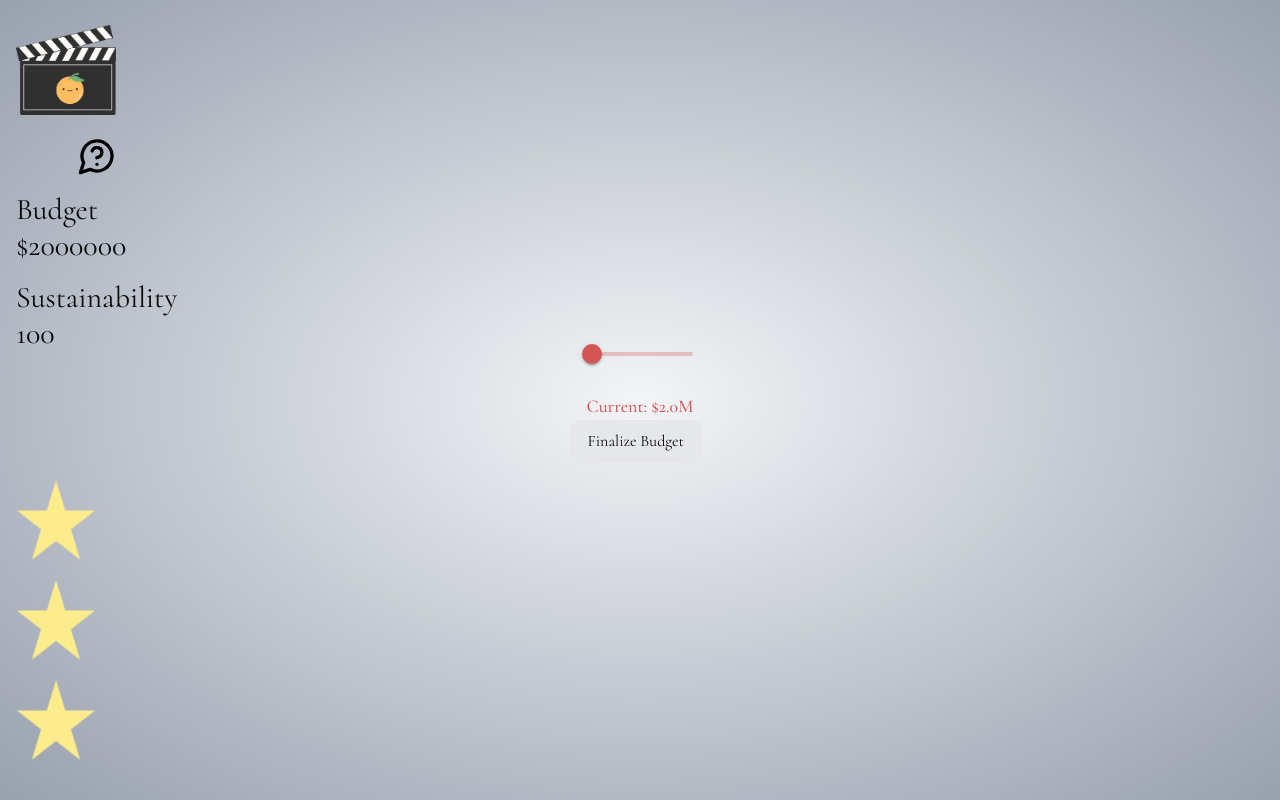
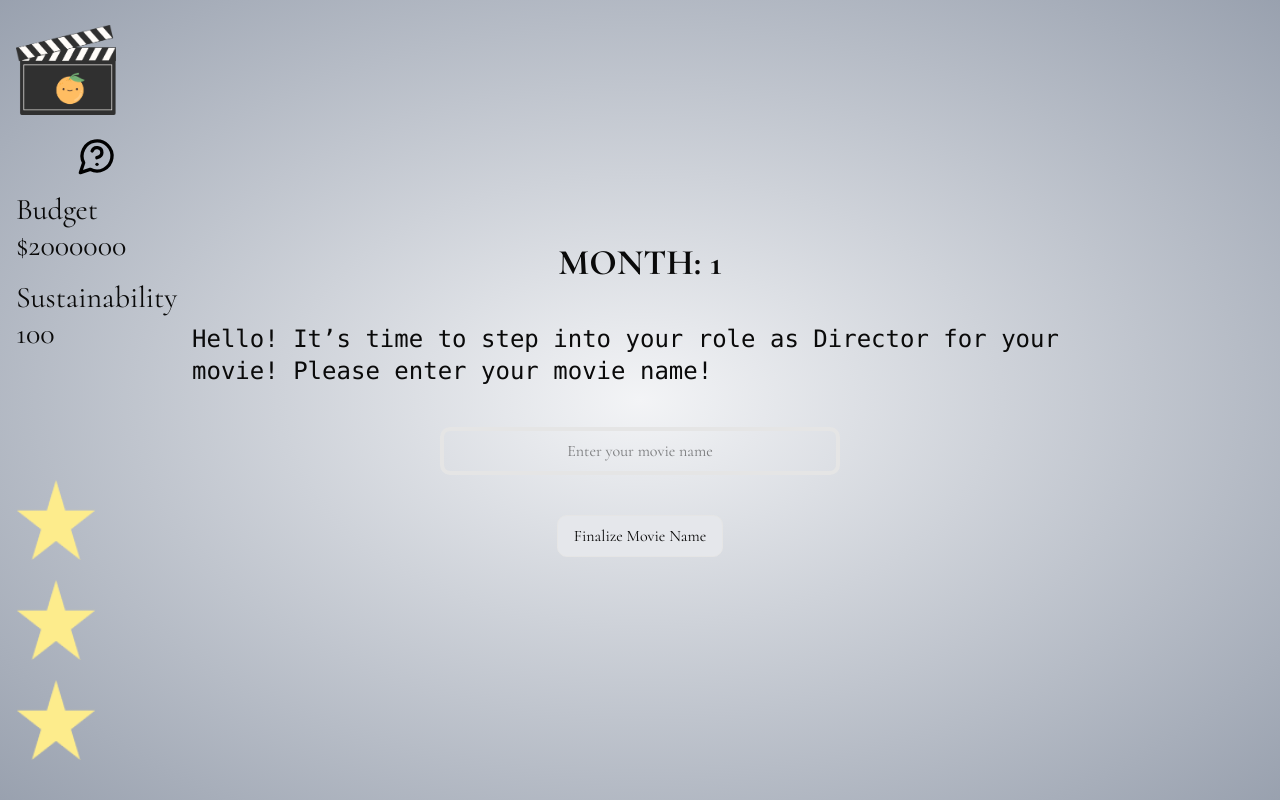
Before and after one commit to qhgill/final-take, a Next.js app: page / in a window 1280 px wide. Built offline with nearby package versions, Linux system fonts and the light colour scheme.

Commit message:
they call him designer div

```diff
--- a/src/app/page.tsx
+++ b/src/app/page.tsx
@@ -31,6 +31,7 @@ const Home = () => {
   const [promptKey, setPromptKey] = useState(0);
   const [isEnd, setIsEnd] = useState(false);
   const [currentBudget, setCurrentBudget] = useState(user.budget);
+  const [movieName, setMovieName] = useState("");
 
   const updateBudget = (newBudget: number) => {
     setCurrentBudget(newBudget);
@@ -44,8 +45,6 @@ const Home = () => {
     user.sustStat -= sustain;
     user.profit += profit;
 
-    console.log("Current Budget:", currentBudget);
-
     // this needs to be changed to a random + uses month so is scuffed
     setCurrentEventDone(currentEventDone + 1);
     user.month += 1;
@@ -56,7 +55,7 @@ const Home = () => {
       return;
     }
 
-    setSelectedOption(productionOptions[user.month - 2]);
+    setSelectedOption(productionOptions[user.month - 4]);
     setPromptKey((prev) => prev + 1);
     setVisible(true);
   };
@@ -101,13 +100,14 @@ const Home = () => {
                 }}
               >
                 {isEnd ? (
-                  <EndGame />
+                  <EndGame movieName={movieName} />
                 ) : (
                   <Prompt
                     options={selectedOption}
                     month={user.month}
                     handleSwap={handleSwap}
                     updateBudget={updateBudget}
+                    setMovieName={setMovieName}
                   />
                 )}
               </motion.div>
--- a/src/components/EndGame.tsx
+++ b/src/components/EndGame.tsx
@@ -1,7 +1,11 @@
-const EndGame = () => {
+interface EndGameProps {
+  movieName: string;
+}
+
+const EndGame = ({ movieName }: EndGameProps) => {
   return (
     <div className="flex flex-col w-[70vw] max-h-[90vh] justify-center gap-y-10 items-center">
-      <p className="text-4xl font-bold">Game Over :(</p>
+      <p className="text-4xl font-bold">Game Over for {movieName}</p>
     </div>
   );
 };
--- a/src/components/Prompt.tsx
+++ b/src/components/Prompt.tsx
@@ -1,6 +1,6 @@
 import { Option } from "../utils/options";
+
 import AnimateText from "./AnimateText";
-
 import CustomSlider from "../components/choicestyles/CustomSlider";
 import TicketSelect from "./choicestyles/TicketSelect";
 import TicketCarousel from "./choicestyles/TicketCarousel";
@@ -13,14 +13,40 @@ interface PromptTypes {
   month: number;
   handleSwap: (price: number, sustain: number, profit: number) => void;
   updateBudget: (newBudget: number) => void;
+  setMovieName: (name: string) => void;
 }
 
-const Prompt = ({ options, month, handleSwap, updateBudget }: PromptTypes) => {
+const clapperInitial = [
+  {
+    id: 1,
+    title: "Action / Sci-Fi s",
+    description: "Explosive, thrilling, and full of big moments.",
+    price: 1,
+    sustain: 1,
+    profit: 1,
+  },
+  {
+    id: 2,
+    title: "Drama / Comedy",
+    description: "Emotional, relatable, and full of character.",
+    price: 1,
+    sustain: 1,
+    profit: 1,
+  },
+];
+
+const Prompt = ({
+  options,
+  month,
+  handleSwap,
+  updateBudget,
+  setMovieName,
+}: PromptTypes) => {
   return (
     <div className="flex flex-col w-[70vw] max-h-[90vh] justify-center gap-y-10 items-center">
-      {month != 1 && (
+      {month > 3 && (
         <>
-          <p className="text-4xl font-bold">MONTH: {month}</p>
+          <p className="text-4xl font-bold">MONTH: {month - 2}</p>
           <p className="text-6xl font-extrabold">{options.title}</p>
           <AnimateText text={options.description} typeSpeed={30} />
           {options.selectionView === 1 && (
@@ -56,14 +82,72 @@ const Prompt = ({ options, month, handleSwap, updateBudget }: PromptTypes) => {
         </>
       )}
       {month === 1 && (
-        <div>
+        <div className="flex flex-col w-[70vw] max-h-[90vh] justify-center gap-y-10 items-center">
+          <p className="text-4xl font-bold">MONTH: {1}</p>
+          <AnimateText
+            text={
+              "Hello! It’s time to step into your role as Director for your movie! Please enter your movie name!"
+            }
+            typeSpeed={30}
+          />
+          <input
+            type="text"
+            placeholder="Enter your movie name"
+            className="border-4 px-4 py-2 rounded-lg w-full max-w-[400px] text-center"
+            onChange={(e) => setMovieName(e.target.value)}
+          />
+
+          <button
+            onClick={() => {
+              handleSwap(0, 0, 0);
+            }}
+            className="cursor-pointer border px-4 py-2 rounded-lg bg-gray-200 hover:bg-gray-300 transition"
+          >
+            Finalize Movie Name
+          </button>
+        </div>
+      )}
+
+      {month === 2 && (
+        <div className="flex flex-col w-[70vw] max-h-[90vh] justify-center gap-y-10 items-center">
+          <p className="text-4xl font-bold">MONTH: {1}</p>
+          <AnimateText
+            text={
+              "Each month, you’ll make a key decision in the filmmaking pipeline. Every choice shapes your film and your environmental impact. Let’s set up your initial budget."
+            }
+            typeSpeed={30}
+          />
           <CustomSlider updateBudget={updateBudget} />
 
           <button
-            onClick={() => handleSwap(0, 0, 0)}
+            onClick={() => {
+              handleSwap(0, 0, 0);
+            }}
             className="cursor-pointer border px-4 py-2 rounded-lg bg-gray-200 hover:bg-gray-300 transition"
           >
             Finalize Budget
+          </button>
+        </div>
+      )}
+
+      {month === 3 && (
+        <div className="flex flex-col w-[70vw] max-h-[90vh] justify-center gap-y-10 items-center">
+          <p className="text-4xl font-bold">MONTH: {1}</p>
+          <AnimateText
+            text={
+              "Now that you have your budget, what kind of movie do you want to make?"
+            }
+            typeSpeed={30}
+          />
+          <ClapperCarousel choices={clapperInitial} handleSwap={handleSwap} />
+
+          <button
+            onClick={() => {
+              handleSwap(0, 0, 0);
+            }}
+            className="cursor-pointer border px-4 py-2 rounded-lg bg-gray-200 hover:bg-gray-300 transition"
+          >
+            Choose Genre
           </button>
         </div>
       )}
--- a/src/components/choicestyles/CustomSlider.tsx
+++ b/src/components/choicestyles/CustomSlider.tsx
@@ -23,7 +23,7 @@ const CustomSlider = ({ updateBudget }: SliderProps) => {
         valueLabelDisplay="auto"
         shiftStep={30}
         step={500000}
-        min={1000000}
+        min={2000000}
         max={20000000}
         valueLabelFormat={(value) => `${value / 1000000}M`}
         sx={{
```
